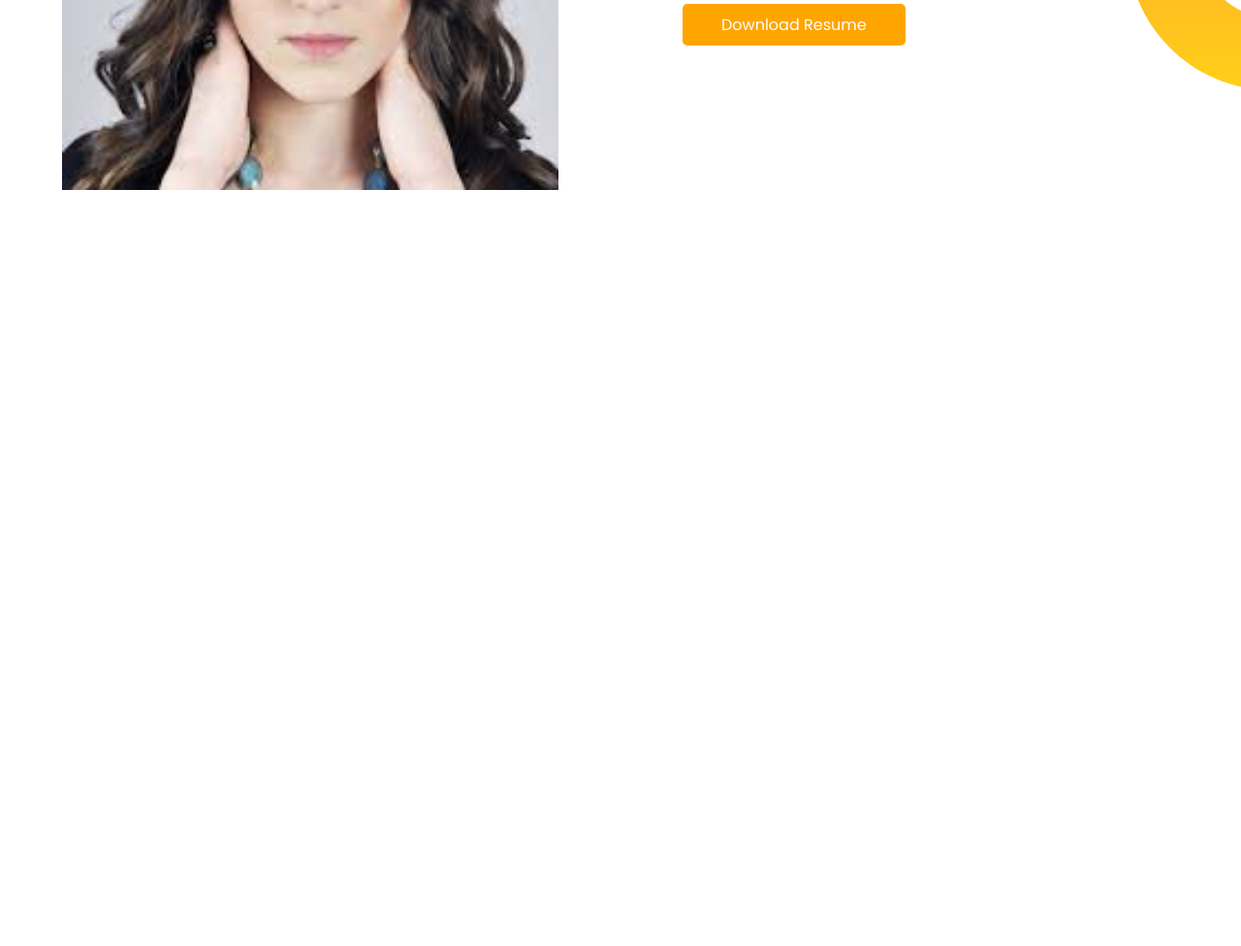
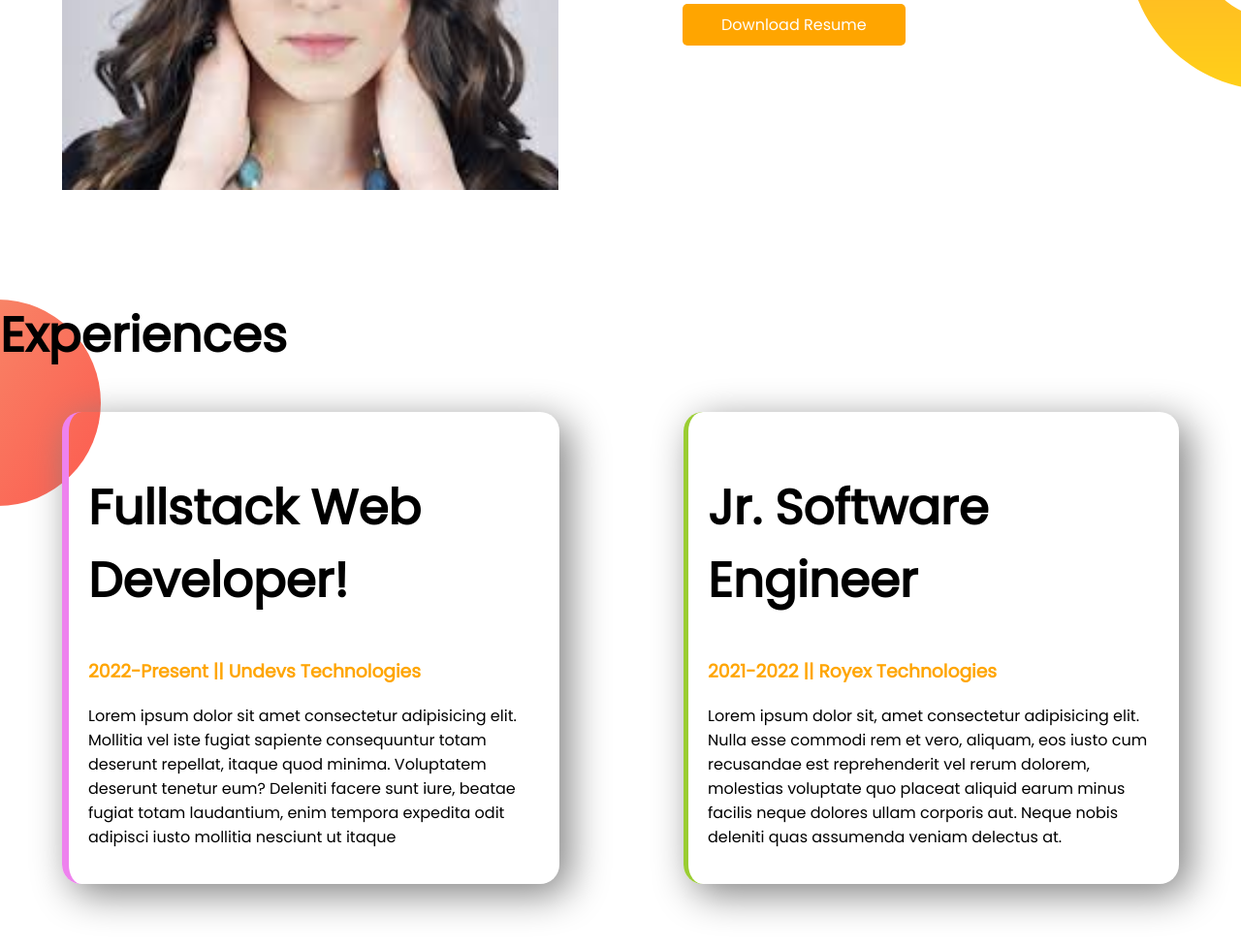
Before and after one commit to thealmamun/project1-dev-portfolio, a plain HTML site: page index.html in a window 1280 px wide. Shown: the part 1128-2104 px from the top of the page at 97% size. Before the commit the page ends 1395 px from the top, so only its background shows below. Drawn offline with Linux system fonts and the light colour scheme.

Commit message:
some changes 2

```diff
--- a/index.html
+++ b/index.html
@@ -14,7 +14,7 @@
 
 <body>
 
-    <section class="top-header">
+    <section class="top-header flexible-container">
         <div class="half-width">
             <h1>Welcome To</h1>
             <h1><span class="orange-color">Al Mamun's</span> World!</h1>
@@ -35,7 +35,7 @@
         </div>
         <div class="half-width"><img src="images/student1.jpeg" alt=""></div>
     </section>
-    <section class="dream-big">
+    <section class="dream-big flexible-container">
 
         <div class="half-width">
             <img src="images/student5.jpeg" alt="">
@@ -50,6 +50,33 @@
         </div>
 
     </section>
+    <section class="experience-area">
+        <h1>Experiences</h1>
+        <div class="flexible-container">
+            <div id="experience1" class="experience-item">
+                <h1>Fullstack Web Developer!</h1>
+                <h3 class="orange-color">2022-Present || Undevs Technologies</h3>
+                <p>Lorem ipsum dolor sit amet consectetur adipisicing elit. Mollitia vel iste fugiat sapiente
+                    consequuntur
+                    totam deserunt repellat, itaque quod minima. Voluptatem deserunt tenetur eum? Deleniti facere sunt
+                    iure,
+                    beatae fugiat totam laudantium, enim tempora expedita odit adipisci iusto mollitia nesciunt ut
+                    itaque
+                </p>
+            </div>
+            <div id="experience2" class="experience-item">
+                <h1>Jr. Software Engineer</h1>
+                <h3 class="orange-color">2021-2022 || Royex Technologies</h3>
+                <p>Lorem ipsum dolor sit, amet consectetur adipisicing elit. Nulla esse commodi rem et vero, aliquam,
+                    eos
+                    iusto cum recusandae est reprehenderit vel rerum dolorem, molestias voluptate quo placeat aliquid
+                    earum
+                    minus facilis neque dolores ullam corporis aut. Neque nobis deleniti quas assumenda veniam delectus
+                    at.</p>
+            </div>
+        </div>
+
+    </section>
 
 </body>
 
--- a/style.css
+++ b/style.css
@@ -11,7 +11,7 @@ h1{
     color:orange;
 }
 
-section{
+.flexible-container{
     display: flex;
 }
 
@@ -44,3 +44,26 @@ section{
     background-repeat: no-repeat;
     background-position: right;
 }
+
+.experience-item{
+
+    width: 40%;
+    margin-left: 5%;
+    margin-right: 5%;
+    padding: 20px;
+    box-shadow: 10px 10px 40px gray;
+    border-radius: 20px;
+    border-left: 5px solid yellowgreen;
+
+}
+
+.experience-area{
+    background-image: url(images/exp-bg.png);
+    background-repeat: no-repeat;
+    padding-bottom: 5%;
+}
+#experience1{
+    border-left: 7px solid violet;
+    border-image: linear-gradient(yellowgreen blue);
+    border-image-slice: 1;
+}
```
Also changed, not shown: images/exp-bg.png (added).
